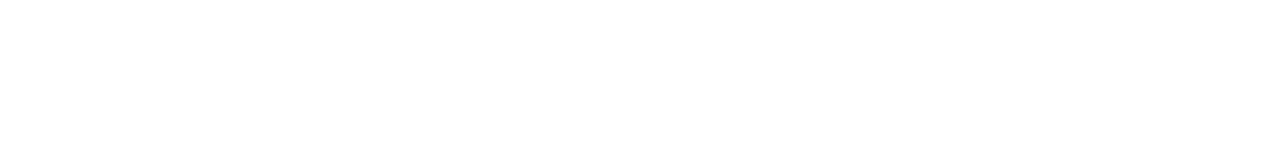
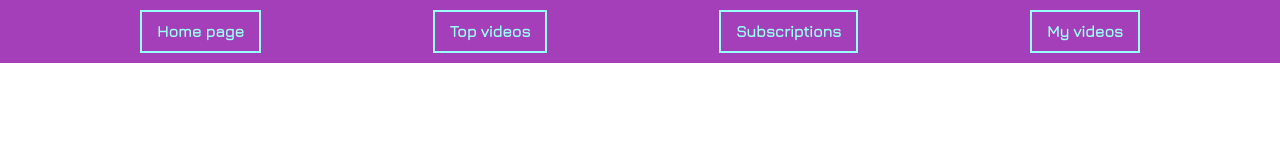
Before and after one commit to BaitemirAsanbaev/Qtube, a plain HTML site: page index.html in a window 1280 px wide. Drawn offline with nearby package versions, Linux system fonts and the light colour scheme.

Commit message:
added nav

```diff
--- a/index.html
+++ b/index.html
@@ -7,6 +7,13 @@
     <link rel="stylesheet" href="./style.css">
 </head>
 <body>
-
+    <nav>
+        <ul>
+            <li><a href="#">Home page</a></li>
+            <li><a href="#">Top videos</a></li>
+            <li><a href="#">Subscriptions</a></li>
+            <li><a href="#">My videos</a></li>
+        </ul>
+    </nav>
 </body>
 </html>
--- a/style.css
+++ b/style.css
@@ -0,0 +1,35 @@
+@import url('https://fonts.googleapis.com/css2?family=Jura&display=swap');
+
+*{
+    box-sizing: border-box;
+}
+body{
+    margin: 0px;
+}
+nav ul li a{
+    color:rgb(151, 255, 250);
+    text-decoration: none;
+    font-family: 'Jura';
+    font-weight: bold;
+}
+nav ul li{
+    display: inline;
+    padding: 10px 15px;
+    border: 2px solid rgb(151, 255, 250);
+}
+nav ul li:hover{
+    background-color: rgb(151, 255, 250);
+}
+nav ul li:hover>a{
+    color: rgb(165, 62, 185);
+}
+nav ul{
+    display: flex;
+    justify-content: space-between;
+    max-width: 1000px;
+    margin: 0px auto;
+    padding: 10px 0px;
+}
+nav{
+    background-color: rgb(165, 62, 185);
+}
```
